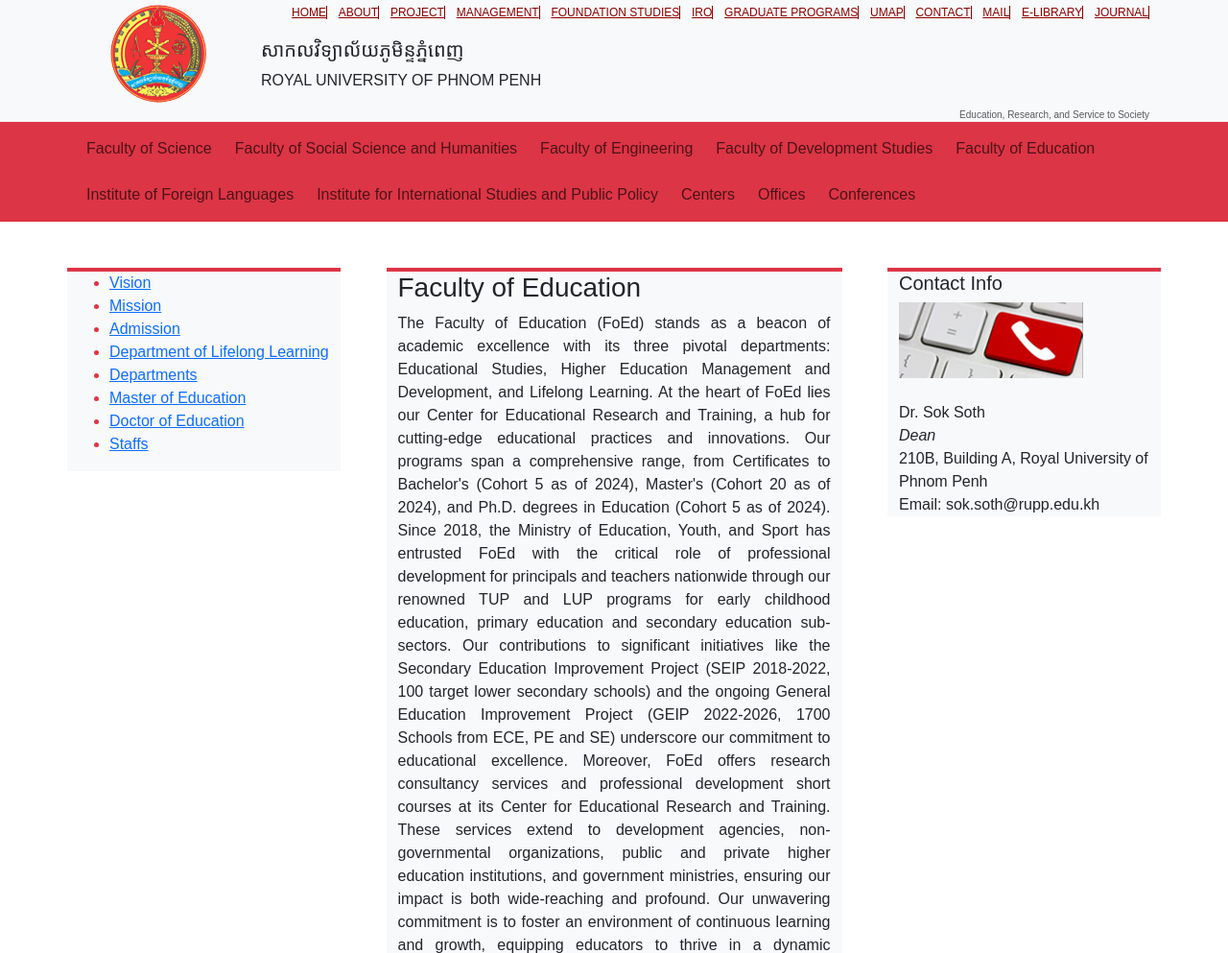
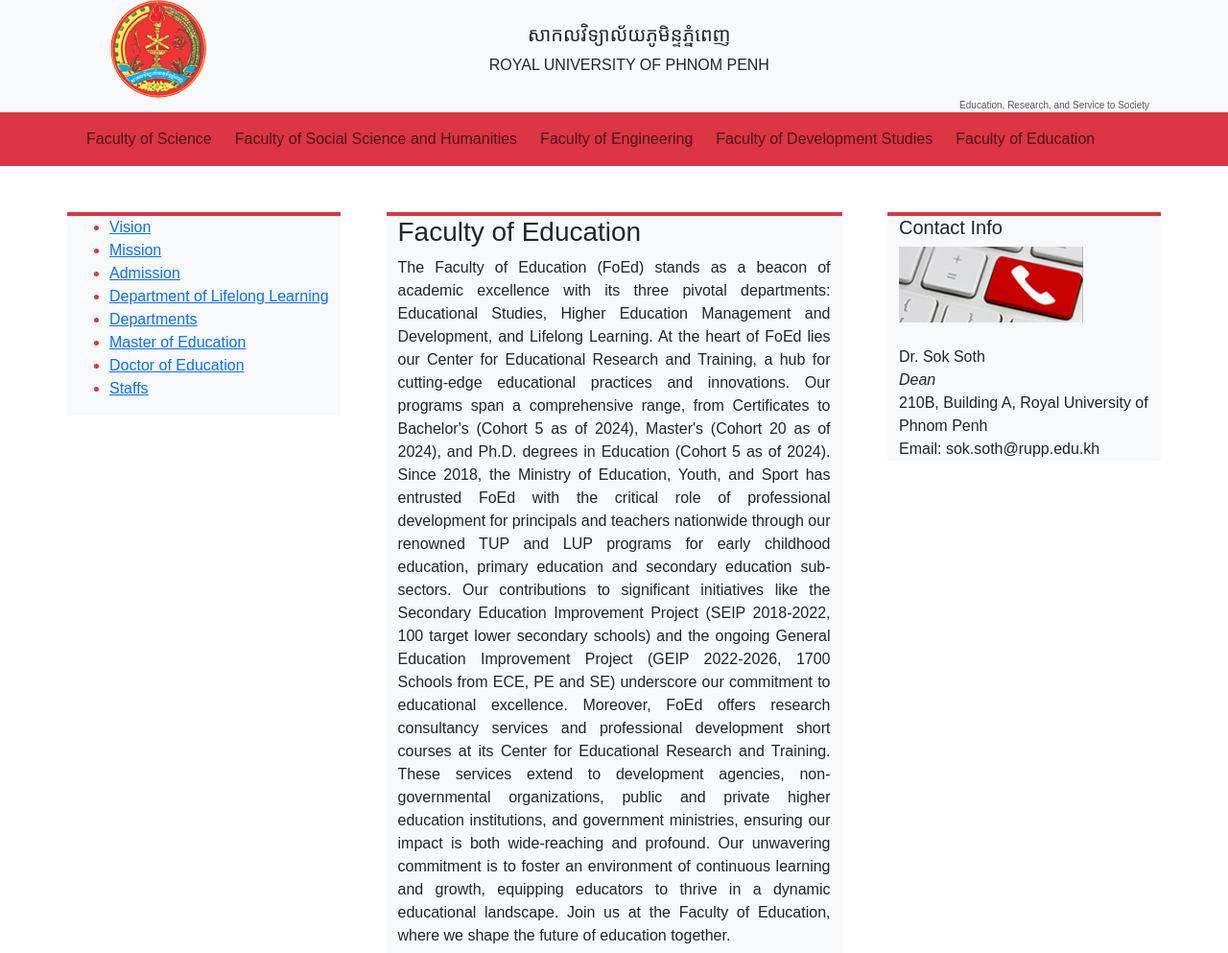
Before and after one commit to soknira/bootstrap, a plain HTML site: page education.html in a window 1280 px wide. Shown: the top 993 px of the page at 96% size. Drawn offline with nearby package versions, Linux system fonts and the light colour scheme; files whose address does not match are found by name.

Commit message:
Update education.html

```diff
--- a/education.html
+++ b/education.html
@@ -15,8 +15,8 @@
                 <div class="col-12 col-sm-2 col-md-2  d-flex align-items-center justify-content-center">
                     <img class="img-fluid" src="./Image/rupp-logo.png" alt="logo">
                 </div>
-                <div class="col-12 col-sm-10 col-md-10 d-flex flex-column">
-                    <nav>
+                <div class="col-12 col-sm-10 col-md-10 d-flex flex-column pt-4">
+                    <!-- <nav>
                         <ul class="d-flex flex-wrap justify-content-between">
                             <li class="list-group-item">
                                 <a class="" href="#">HOME</a>
@@ -55,10 +55,10 @@
                                 <a class="" href="#">JOURNAL</a>
                             </li>
                         </ul>
-                    </nav>
+                    </nav> -->
                     <!-- name-of-university -->
                     <div class="row">
-                        <div class="col-12 col-sm-10 university-name text-center text-md-start">
+                        <div class="col-12 col-sm-10 university-name text-center text-md-center">
                             <h1 class="fs-5">
                                 សាកលវិទ្យាល័យភូមិន្ទភ្នំពេញ
                             </h1>
@@ -114,7 +114,7 @@
                         <li class="nav-item">
                             <a class="nav-link" href="./education.html">Faculty of Education</a>
                         </li>
-                        <li class="nav-item">
+                        <!-- <li class="nav-item">
                             <a class="nav-link" href="#">Institute of Foreign Languages</a>
                         </li>
                         <li class="nav-item">
@@ -128,7 +128,7 @@
                         </li>
                         <li class="nav-item">
                             <a class="nav-link" href="#">Conferences</a>
-                        </li>
+                        </li> -->
                     </ul>
                 </div>
             </nav>
```
